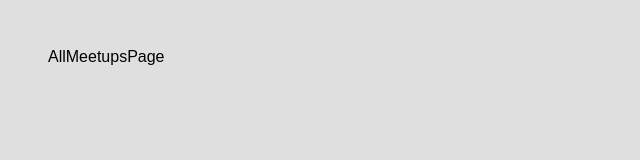
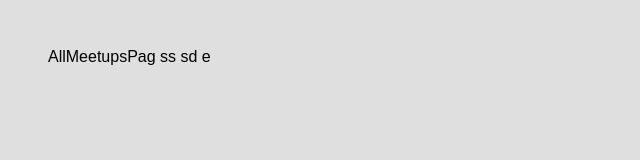
Before and after one commit to tony2tones/react-course, a React (Create React App) app: page / in a window 1280 px wide. Shown: the top 160 px of the page, without its empty margins (0-640 px from the left). Built offline with nearby package versions, Linux system fonts and the light colour scheme.

Commit message:
route isn't workoing as expected

```diff
--- a/src/App.js
+++ b/src/App.js
@@ -1,7 +1,7 @@
-import { Route } from "react-router-dom";
+import { Route, Switch } from "react-router-dom";
 
 import AllMeetupsPage from "./pages/AllMeetups";
-import NewMeetupPage from "./pages/NewMeetups";
+import NewMeetupsPage from "./pages/NewMeetups";
 import FavouritesPage from "./pages/Favourites";
 
 function App() {
@@ -9,17 +9,21 @@ function App() {
   // my-page.com/
   // the path is here =>/ or a /Favourites
 
-  return <div>
-<Route path='/'>
+  return (
+    <div>
+      <Switch>
+        <Route path="/">
           <AllMeetupsPage />
         </Route>
-<Route path='/new-meetup'>
-  <NewMeetupPage />
+        <Route path="/new-meetup">
+          <NewMeetupsPage />
         </Route>
-<Route path='favourites'>
+        <Route path="/fav">
           <FavouritesPage />
         </Route>
+      </Switch>
     </div>
+  );
 }
 
 export default App;
--- a/src/index.js
+++ b/src/index.js
@@ -7,7 +7,7 @@ import App from "./App";
 
 ReactDOM.render(
   <BrowserRouter>
-    <App />{" "}
+    <App />
   </BrowserRouter>,
   document.getElementById("root")
 );
--- a/src/pages/AllMeetups.js
+++ b/src/pages/AllMeetups.js
@@ -1,5 +1,5 @@
 function AllMeetupsPage() {
-    return <div>AllMeetupsPage</div>
+    return <div>AllMeetupsPag ss sd e</div>
 }
 
 
--- a/src/pages/Favourites.js
+++ b/src/pages/Favourites.js
@@ -1,5 +1,5 @@
 function FavouritesPage() {
-    return <div>FavouritesPage</div>
+    return <div><p>Favourites Page</p></div>
 }
 
 
```
Lines whose indentation alone changed are shown as unchanged.
